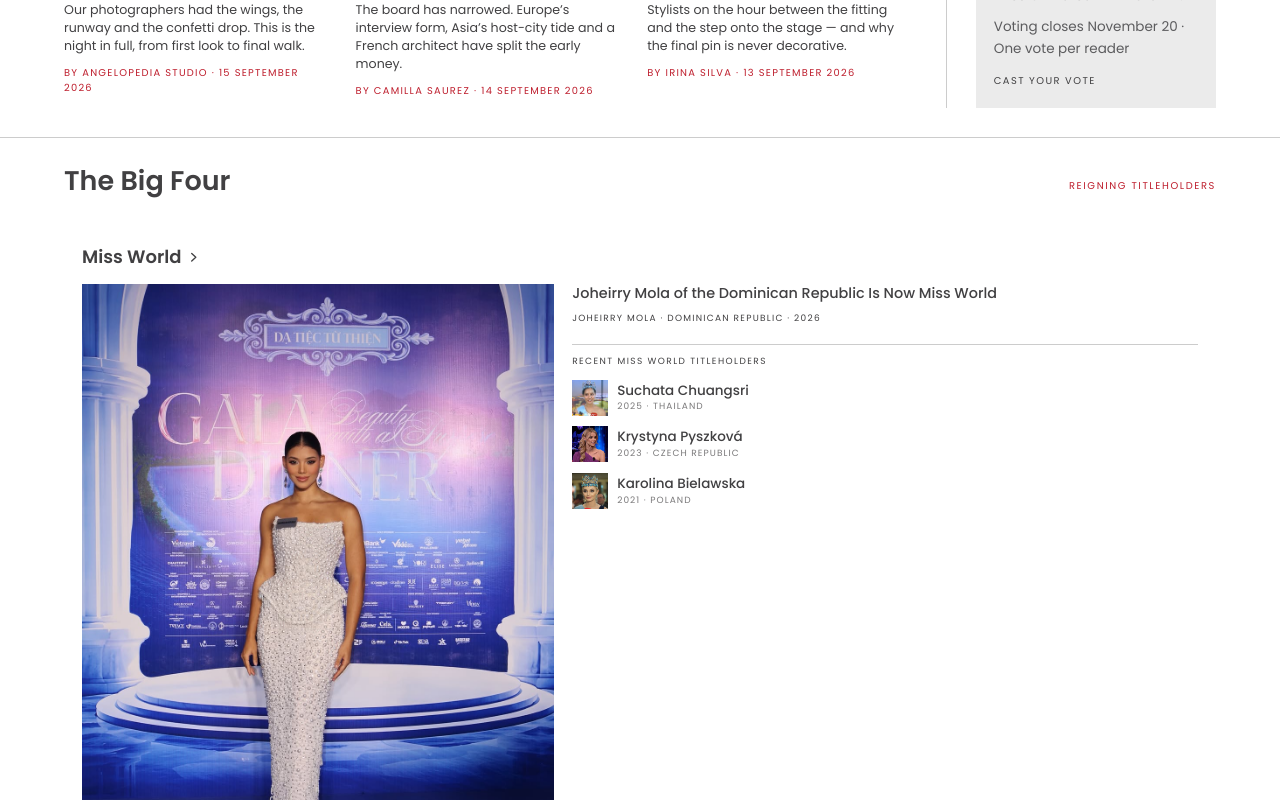
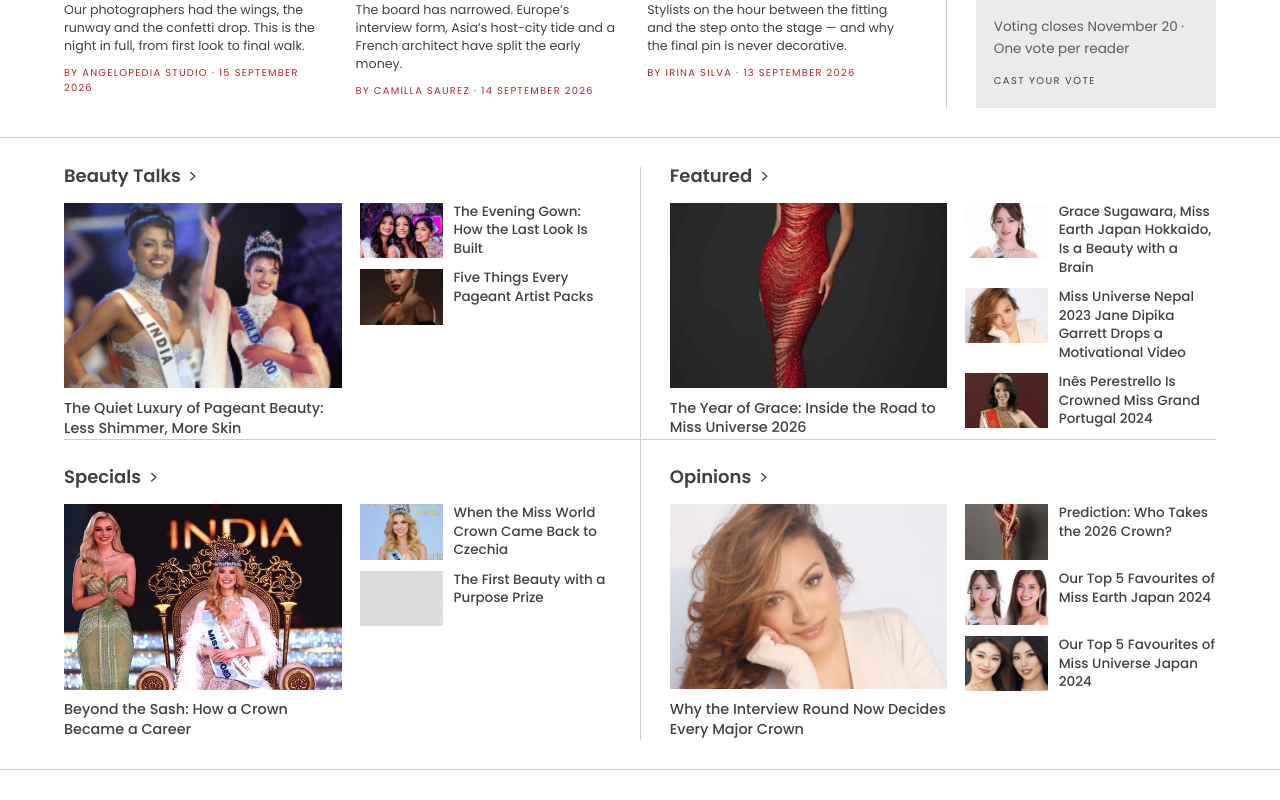
Before and after one commit to shubhamjivo/angelopedia, a Next.js app: page / in a window 1280 px wide. Shown: the part 2440-3240 px from the top of the page. Built offline with nearby package versions, Linux system fonts and the light colour scheme; no server answers.

Commit message:
update the section weidth

```diff
--- a/app/page.tsx
+++ b/app/page.tsx
@@ -2,6 +2,7 @@ import type { Metadata } from "next";
 import { BigFour } from "@/components/home/BigFour";
 import { GalleryPreview } from "@/components/home/GalleryPreview";
 import { FrontPage } from "@/components/home/FrontPage";
+import { SectionBoard } from "@/components/home/SectionBoard";
 import { HeroMosaic } from "@/components/home/HeroMosaic";
 import { VoteCta } from "@/components/home/VoteCta";
 import { WatchNow } from "@/components/home/WatchNow";
@@ -19,8 +20,9 @@ export default function Home() {
     <main>
       <HeroMosaic />
       <FrontPage />
+      <SectionBoard />
       <BigFour />
-      <GalleryPreview />
+      {/* <GalleryPreview /> */}
       <WatchNow />
       <VoteCta />
     </main>
--- a/components/home/BigFour.tsx
+++ b/components/home/BigFour.tsx
@@ -17,9 +17,14 @@ export function BigFour() {
           </p>
         </div>
 
-        <div className="mt-10 grid grid-cols-1 gap-px bg-hairline desk:grid-cols-4">
-          {BIG_FOUR_TABS.map((tab) => (
-            <article key={tab.id} className="flex flex-col gap-4 bg-paper p-4 sm:gap-5 sm:p-5">
+        <div className="mt-10 grid grid-cols-1 gap-8 desk:grid-cols-4 desk:gap-0">
+          {BIG_FOUR_TABS.map((tab, index) => (
+            <article
+              key={tab.id}
+              className={`flex min-w-0 flex-col gap-4 sm:gap-5 ${
+                index > 0 ? "desk:border-l desk:border-hairline desk:pl-4" : ""
+              } ${index < BIG_FOUR_TABS.length - 1 ? "desk:pr-4" : ""}`}
+            >
               <ChevronTitle href={tab.href} label={tab.label} />
               <div className="grid grid-cols-1 gap-4 sm:grid-cols-[minmax(0,0.86fr)_minmax(0,1.14fr)] sm:gap-5 desk:grid-cols-1">
                 <Link href={tab.href} className="group relative block aspect-[4/5] w-full self-start">
--- /dev/null
+++ b/components/home/SectionBoard.tsx
@@ -0,0 +1,81 @@
+import Link from "next/link";
+import { ChevronTitle } from "@/components/ui/ChevronTitle";
+import { Container } from "@/components/ui/Container";
+import { CoverImage } from "@/components/ui/CoverImage";
+import {
+  SECTION_LABELS,
+  listStories,
+  storyPath,
+  type Story,
+  type StorySection,
+} from "@/lib/stories";
+
+const BOARDS: StorySection[] = ["beauty-talks", "featured", "specials", "opinions"];
+
+function storiesFor(section: StorySection) {
+  const [lead, ...rest] = listStories({ section });
+  return lead ? { section, lead, rest: rest.slice(0, 3) } : null;
+}
+
+function StoryRail({ stories }: { stories: Story[] }) {
+  return (
+    <ul role="list" className="flex min-w-0 flex-col gap-3">
+      {stories.map((story) => (
+        <li key={story.slug}>
+          <Link href={storyPath(story)} className="group flex items-start gap-3">
+            <CoverImage
+              src={story.image}
+              alt=""
+              className="aspect-[3/2] w-[92px] shrink-0"
+              sizes="92px"
+            />
+            <span className="min-w-0 font-heading text-[15px] font-medium leading-snug text-heading group-hover:text-accent">
+              {story.title}
+            </span>
+          </Link>
+        </li>
+      ))}
+    </ul>
+  );
+}
+
+export function SectionBoard() {
+  const boards = BOARDS.map(storiesFor).filter((board) => board !== null);
+
+  return (
+    <section id="sections" className="border-t border-hairline bg-paper py-8 text-ink desk:py-10">
+      <Container>
+        <div className="grid grid-cols-1 gap-8 md:grid-cols-2 md:gap-0">
+          {boards.map((board, index) => (
+            <article
+              key={board.section}
+              className={`min-w-0 ${
+                index % 2 === 1 ? "md:border-l md:border-hairline md:pl-8" : "md:pr-8"
+              } ${index >= 2 ? "md:border-t md:border-hairline md:pt-8" : ""}`}
+            >
+              <ChevronTitle
+                href={`/news?section=${board.section}`}
+                label={SECTION_LABELS[board.section]}
+              />
+              <div className="mt-4 grid grid-cols-1 gap-4 lg:grid-cols-[minmax(0,1.05fr)_minmax(0,0.95fr)] lg:items-start lg:gap-5">
+                <Link href={storyPath(board.lead)} className="group block min-w-0">
+                  <CoverImage
+                    src={board.lead.image}
+                    alt={board.lead.title}
+                    className="aspect-[3/2] w-full"
+                    imageClassName="transition duration-500 group-hover:scale-[1.02]"
+                    sizes="(max-width: 1023px) 100vw, 320px"
+                  />
+                  <h3 className="mt-3 font-heading text-[16px] font-medium leading-snug text-heading group-hover:text-accent">
+                    {board.lead.title}
+                  </h3>
+                </Link>
+                <StoryRail stories={board.rest} />
+              </div>
+            </article>
+          ))}
+        </div>
+      </Container>
+    </section>
+  );
+}
--- a/components/home/WatchNow.tsx
+++ b/components/home/WatchNow.tsx
@@ -11,7 +11,7 @@ export function WatchNow() {
       <Container>
         <div className="flex flex-col gap-3 sm:flex-row sm:items-end sm:justify-between">
           <h2 className="font-heading text-[30px] font-semibold leading-none text-heading desk:text-[36px]">
-            Watch Now
+            Angelopedia Exclusive
           </h2>
           <Link
             href="/videos"
@@ -21,9 +21,14 @@ export function WatchNow() {
           </Link>
         </div>
 
-        <div className="mt-10 grid grid-cols-1 gap-px bg-hairline desk:grid-cols-4">
-          {WATCH_NOW_TABS.map((tab) => (
-            <article key={tab.id} className="flex flex-col gap-4 bg-paper p-4 sm:gap-5 sm:p-5">
+        <div className="mt-10 grid grid-cols-1 gap-8 desk:grid-cols-4 desk:gap-0">
+          {WATCH_NOW_TABS.map((tab, index) => (
+            <article
+              key={tab.id}
+              className={`flex min-w-0 flex-col gap-4 sm:gap-5 ${
+                index > 0 ? "desk:border-l desk:border-hairline desk:pl-4" : ""
+              } ${index < WATCH_NOW_TABS.length - 1 ? "desk:pr-4" : ""}`}
+            >
               <ChevronTitle href={tab.href} label={tab.label} />
               <div className="grid grid-cols-1 gap-4 sm:grid-cols-[minmax(0,0.86fr)_minmax(0,1.14fr)] sm:gap-5 desk:grid-cols-1">
                 {tab.featured.video ? (
--- a/components/ui/ChevronTitle.tsx
+++ b/components/ui/ChevronTitle.tsx
@@ -1,10 +1,20 @@
 import Link from "next/link";
 
-export function ChevronTitle({ href, label }: { href: string; label: string }) {
+export function ChevronTitle({
+  href,
+  label,
+  tone = "dark",
+}: {
+  href: string;
+  label: string;
+  tone?: "dark" | "light";
+}) {
   return (
     <Link
       href={href}
-      className="group inline-flex w-fit items-center gap-1.5 font-nav text-[18px] font-semibold leading-none text-heading hover:text-accent sm:text-[20px]"
+      className={`group inline-flex w-fit items-center gap-1.5 font-nav text-[18px] font-semibold leading-none sm:text-[20px] ${
+        tone === "light" ? "text-white hover:text-neutral-200" : "text-heading hover:text-accent"
+      }`}
     >
       {label}
       <svg viewBox="0 0 16 16" width="14" height="14" aria-hidden="true" className="shrink-0">
```
